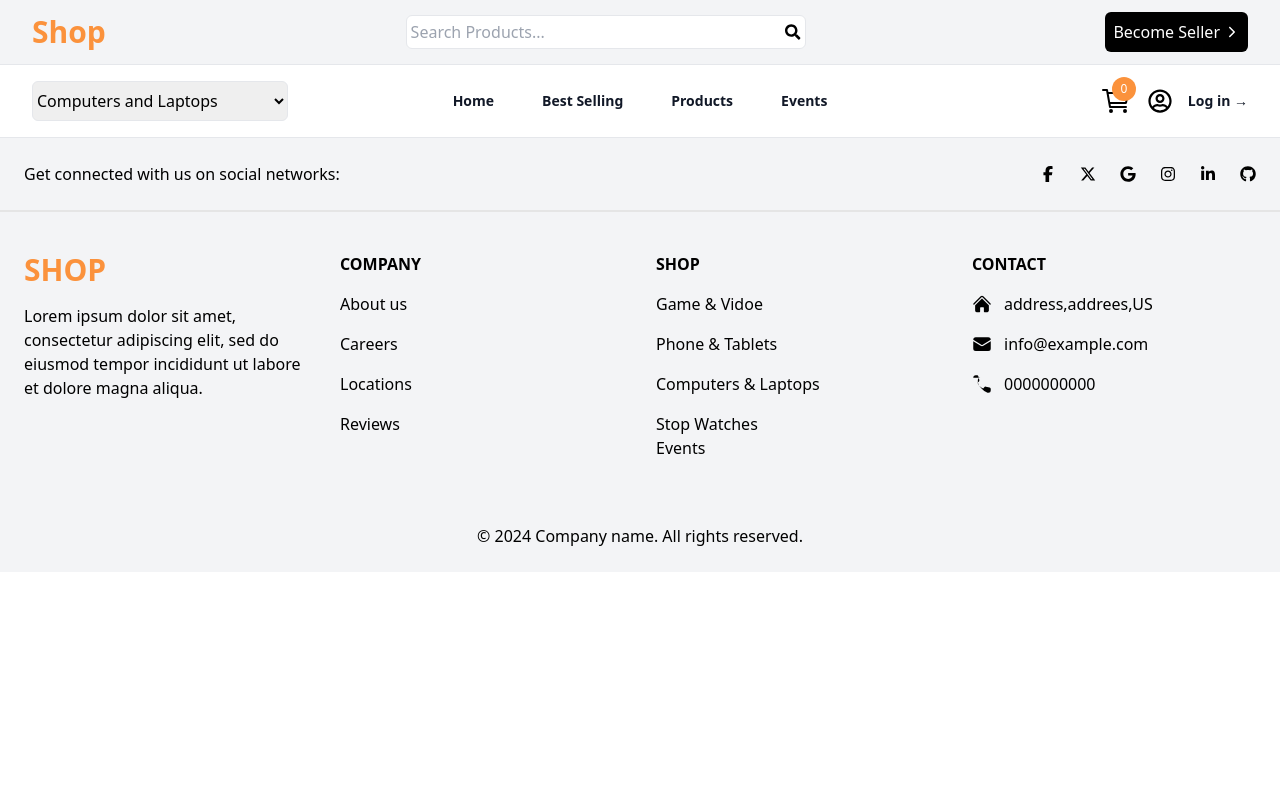
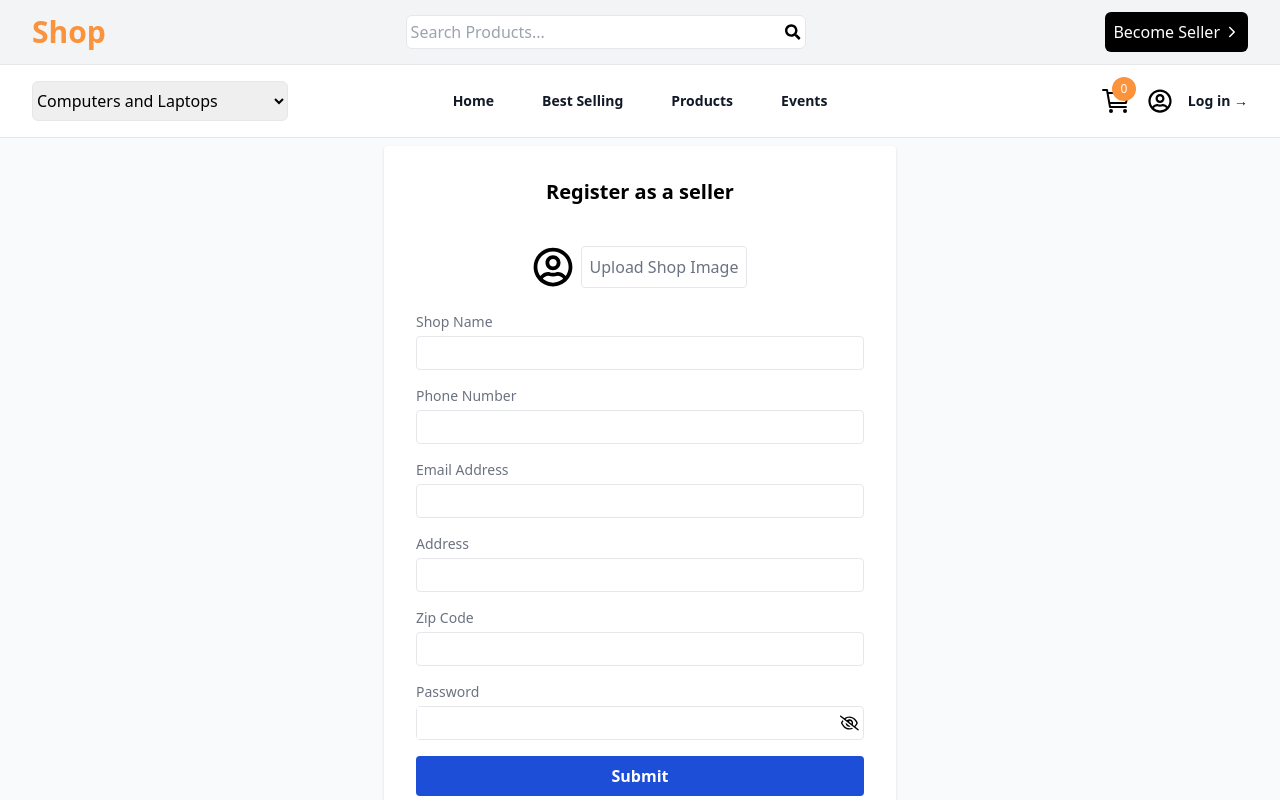
Before and after one commit to abdulla-freihat/multi-vendor-mern-e-commerce-, a React (Create React App) app in the folder client/: page /shop-create in a window 1280 px wide. Shown: the top 800 px of the page. Built offline with nearby package versions, Linux system fonts and the light colour scheme.

Commit message:
create seller create page component

```diff
--- a/client/src/App.js
+++ b/client/src/App.js
@@ -14,6 +14,7 @@ import BestSellingPage from "./pages/BestSellingPage";
 import EventsPage from "./pages/EventsPage";
 import ProductsDetailsPage from "./pages/ProductsDetailsPage";
 import ProfilePage from "./pages/ProfilePage";
+import SellerCreatePage from "./pages/SellerCreatePage";
 
 import axios from "axios";
 import ScrollTop from "./components/ScrollTop";
@@ -68,6 +69,8 @@ function App() {
         <Route path="/product/:name" element={<ProductsDetailsPage/>}></Route>
         <Route path="/best-selling" element={<BestSellingPage />}></Route>
         <Route path="/events" element={<EventsPage />}></Route>
+        <Route path="/shop-create" element={<SellerCreatePage />}></Route>
+
         <Route    element={<PrivateRoute/>} >
         <Route path="/profile" element={<ProfilePage />}></Route>
         </Route>
--- a/client/src/components/Header.js
+++ b/client/src/components/Header.js
@@ -105,7 +105,7 @@ const Header = () => {
         </div>
 
         <Link
-          to="/seller"
+          to="/shop-create"
           className="hidden md:flex bg-black items-center gap-1 text-white p-2 rounded-md"
         >
           <span>Become Seller</span>
@@ -277,8 +277,9 @@ const Header = () => {
                   </div>
 
                   <Link
-                    to="/seller"
+                    to="/shop-create"
                     className=" w-[140px] bg-black flex  items-center gap-1 text-white  p-2 rounded-md"
+                    onClick={closeMenu}
                   >
                     Become Seller <IoIosArrowForward />
                   </Link>
--- /dev/null
+++ b/client/src/pages/SellerCreatePage.js
@@ -0,0 +1,205 @@
+import React, { useState, useRef , useEffect } from "react";
+import { Link } from "react-router-dom";
+import { FaRegEyeSlash, FaRegEye } from "react-icons/fa6";
+import { FaRegUserCircle } from "react-icons/fa";
+import axios from "axios";
+import { server } from "../server";
+import { useNavigate } from "react-router-dom";
+import toast from 'react-hot-toast';
+import {useSelector} from 'react-redux';
+
+
+const SellerCreatePage = () => {
+  const [passwordVisible, setPasswordVisible] = useState(false);
+  const [shopName , setShopName] = useState('');
+  const [phoneNumber , setPhoneNumber] = useState();
+ const [username , setUsername] = useState('')
+  const [email, setEmail] = useState("");
+  const [address , setAddress] = useState()
+  const [zipCode , setZipCode] = useState()
+  const [password, setPassword] = useState("");
+  const {currentUser} = useSelector(state =>state.user);
+
+
+
+  const fileRef = useRef();
+
+  const [avatar, setAvatar] = useState(null);
+
+  const navigate = useNavigate();
+
+
+
+
+
+
+
+
+  const handleFileInputChange = (e) => {
+    const file = e.target.files[0];
+    setAvatar(file);
+  };
+
+  const handleSubmit = (e) => {
+    e.preventDefault();
+
+
+  };
+
+  return (
+
+    <div className="min-h-screen">
+    <div className="bg-gray-50 flex  items-center p-2">
+      <div className="bg-white shadow p-5 max-w-lg mx-auto rounded flex-1">
+        <h1 className="text-xl text-center my-3 font-bold ">
+          Register as a seller
+        </h1>
+        <form onSubmit={handleSubmit} className="flex flex-col gap-4 my-5 p-3">
+          <div className="flex items-center gap-2 mx-auto  p-2">
+            {avatar ? (
+              <img
+                src={URL.createObjectURL(avatar)}
+                className="w-10 h-10 rounded-full object-cover"
+                alt="profile image"
+              />
+            ) : (
+              <FaRegUserCircle className="w-10 h-10" />
+            )}
+
+            <input
+              type="file"
+              ref={fileRef}
+              accept=".jpg,.jpeg,.png"
+              onChange={handleFileInputChange}
+              className="hidden"
+            />
+            <button
+              onClick={() => fileRef.current.click()}
+              type="button"
+              className="border p-2 rounded text-gray-500"
+            >
+              Upload Shop Image{" "}
+            </button>
+          </div>
+
+          <div className="flex flex-col gap-1">
+            <label htmlFor="name" className="text-gray-500 text-sm ">
+             Shop Name
+            </label>
+            <input
+              type="text"
+              name="name"
+              id="name"
+              className="outline-none border rounded p-1"
+              value={shopName}
+              onChange={(e) => setShopName(e.target.value)}
+            />
+          </div>
+
+          <div className="flex flex-col gap-1">
+            <label htmlFor="email" className="text-gray-500 text-sm ">
+              Phone Number
+            </label>
+            <input
+              type="number"
+              name="phone"
+              id="phone"
+              className="outline-none border rounded p-1"
+              value={phoneNumber}
+              onChange={(e) => setPhoneNumber(e.target.value)}
+            />
+          </div>
+
+          <div className="flex flex-col gap-1">
+            <label htmlFor="email" className="text-gray-500 text-sm ">
+             Email Address
+            </label>
+            <input
+              type="email"
+              name="email"
+              id="email"
+              className="outline-none border rounded p-1"
+              value={email}
+              onChange={(e) => setEmail(e.target.value)}
+            />
+          </div>
+
+          <div className="flex flex-col gap-1">
+            <label htmlFor="email" className="text-gray-500 text-sm ">
+              Address
+            </label>
+            <input
+              type="address"
+              name="address"
+              id="address"
+              className="outline-none border rounded p-1"
+              value={address}
+              onChange={(e) => setAddress(e.target.value)}
+            />
+          </div>
+
+
+          <div className="flex flex-col gap-1">
+            <label htmlFor="email" className="text-gray-500 text-sm ">
+              Zip Code
+            </label>
+            <input
+              type="number"
+              name="zipcode"
+              id="zipcode"
+              className="outline-none border rounded p-1"
+              value={zipCode}
+              onChange={(e) => setZipCode(e.target.value)}
+            />
+          </div>
+
+
+
+
+
+          <div className="flex flex-col gap-1">
+            <label htmlFor="password" className="text-gray-500 text-sm ">
+              Password
+            </label>
+            <div className="flex justify-between gap-1 items-center outline-none border rounded  flex-1">
+              <input
+                type={passwordVisible ? "text" : "password"}
+                name="password"
+                id="password"
+                className="border-none outline-none w-full p-1"
+                value={password}
+                onChange={(e) => setPassword(e.target.value)}
+              />
+
+              {passwordVisible ? (
+                <FaRegEye
+                  className="text-xl me-1"
+                  onClick={() => setPasswordVisible(false)}
+                />
+              ) : (
+                <FaRegEyeSlash
+                  onClick={() => setPasswordVisible(true)}
+                  className="text-xl me-1"
+                />
+              )}
+            </div>
+          </div>
+
+          <button className="bg-blue-700 hover:bg-blue-800 font-semibold text-white rounded p-2">
+           Submit
+          </button>
+        </form>
+
+        <div className="flex text-sm gap-2 flex-wrap">
+          <h5>Already have an account?</h5>
+          <Link to="/shop-login" className="text-blue-600">
+            Sign In
+          </Link>
+        </div>
+      </div>
+    </div>
+    </div>
+  );
+};
+
+export default SellerCreatePage;
```
